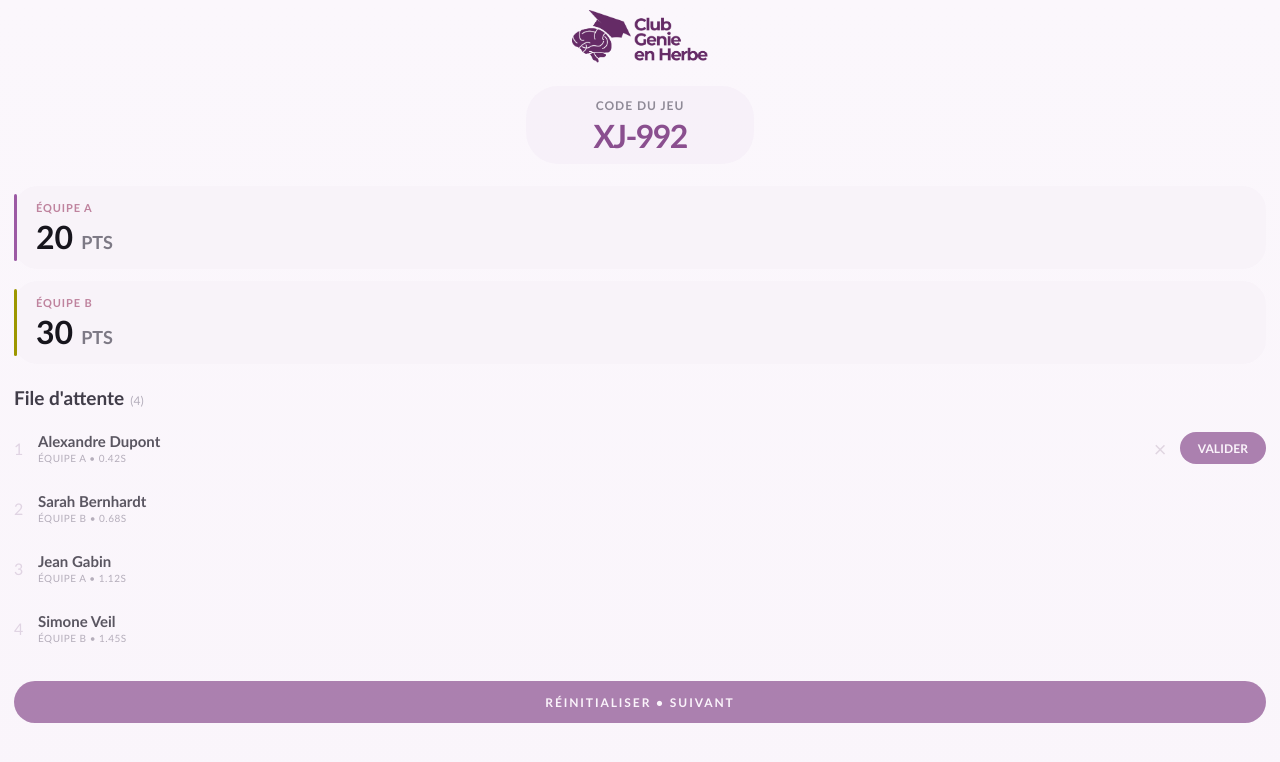
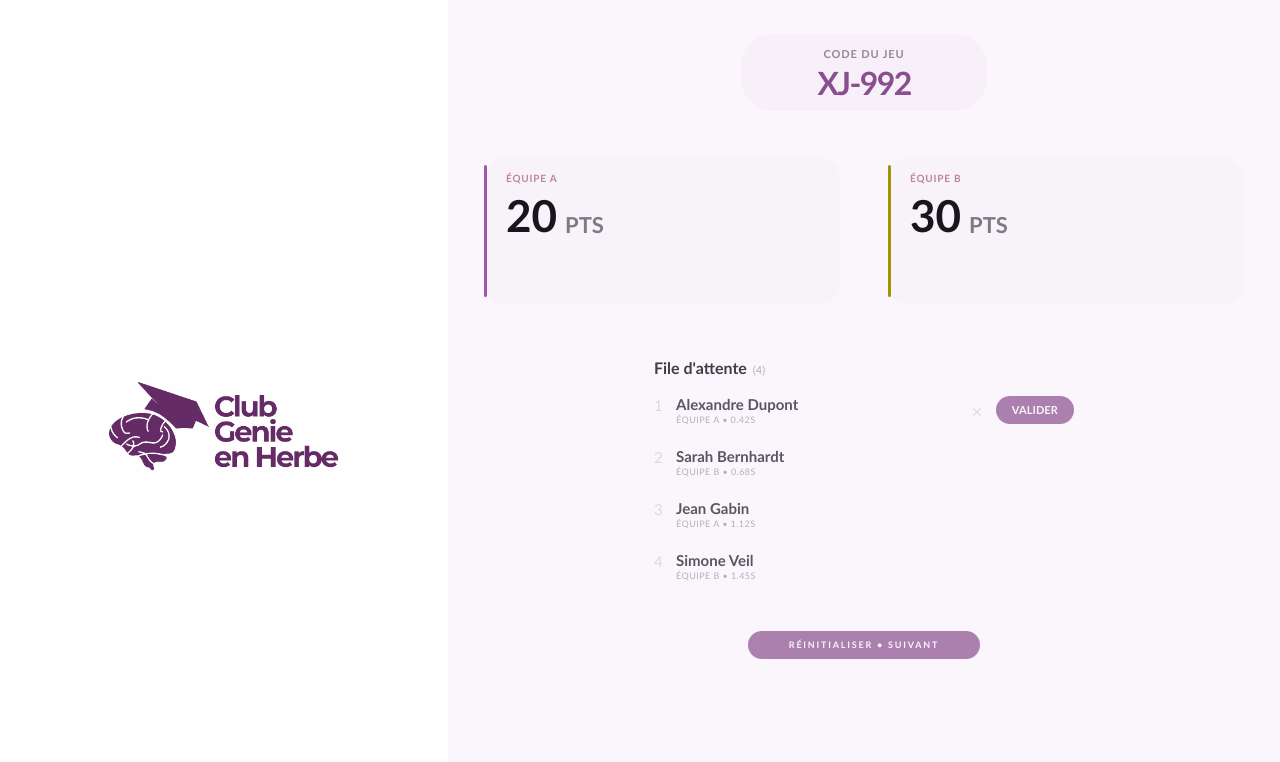
Before and after one commit to Mukendi-Winner/Buzzer, a React (Vite) app in the folder Buzzer_PWA/: page /host-round in a window 1280 px wide. Shown: the top 762 px of the page. Built offline with nearby package versions, Linux system fonts and the light colour scheme; no server answers.

Commit message:
Adapting the UI of the host for desktop

```diff
--- a/Buzzer_PWA/src/pages/host/Configuration.css
+++ b/Buzzer_PWA/src/pages/host/Configuration.css
@@ -17,6 +17,11 @@
   width: 136px;
   height: auto;
   flex: none;
+}
+
+.configuration-content {
+  display: grid;
+  align-content: start;
 }
 
 .configuration-hero {
@@ -115,3 +120,68 @@
   font-size: 13px;
   color: #a54969;
 }
+
+@media (min-width: 1024px) {
+  .configuration-page {
+    padding: 0;
+    display: grid;
+    grid-template-columns: minmax(320px, 35vw) 1fr;
+    background: linear-gradient(90deg, #fffefe 0 35%, #fbf6fc 35% 100%);
+    align-items: center;
+    column-gap: 0;
+  }
+
+  .configuration-brand {
+    min-height: 100svh;
+    margin-bottom: 0;
+    justify-self: center;
+    align-self: center;
+  }
+
+  .configuration-brand__mark {
+    width: clamp(220px, 18vw, 290px);
+  }
+
+  .configuration-content {
+    min-height: 100svh;
+    align-content: center;
+    width: min(100%, 440px);
+    margin: 0 auto;
+  }
+
+  .configuration-hero {
+    margin-bottom: 38px;
+  }
+
+  .configuration-hero h1 {
+    font-size: 28px;
+  }
+
+  .configuration-hero p {
+    font-size: 13px;
+  }
+
+  .configuration-form {
+    gap: 30px;
+  }
+
+  .configuration-field span {
+    font-size: 10px;
+  }
+
+  .configuration-field input {
+    height: 32px;
+    padding: 0 10px;
+    font-size: 16px;
+    background: rgba(255, 255, 255, 0.98);
+  }
+
+  .configuration-submit {
+    width: min(100%, 296px);
+    margin-top: 26px;
+    margin-left: auto;
+    margin-right: auto;
+    height: 56px;
+    font-size: 13px;
+  }
+}
--- a/Buzzer_PWA/src/pages/host/Configuration.jsx
+++ b/Buzzer_PWA/src/pages/host/Configuration.jsx
@@ -50,6 +50,7 @@ function Configuration() {
         <AppLogo className="configuration-brand__mark" />
       </header>
 
+      <div className="configuration-content">
         <section className="configuration-hero" aria-labelledby="configuration-title">
           <h1 id="configuration-title">Configuration</h1>
           <p>Nommez vos deux équipes pour commencer.</p>
@@ -83,6 +84,7 @@ function Configuration() {
           </button>
           {error ? <p className="configuration-error">{error}</p> : null}
         </form>
+      </div>
     </main>
   )
 }
--- a/Buzzer_PWA/src/pages/host/HostRound.css
+++ b/Buzzer_PWA/src/pages/host/HostRound.css
@@ -17,6 +17,11 @@
   width: 136px;
   height: auto;
   flex: none;
+}
+
+.host-round__content {
+  display: grid;
+  align-content: start;
 }
 
 .host-round__code-card {
@@ -251,3 +256,161 @@
   background: #8a4f8f;
   color: #fbf3fb;
 }
+
+@media (min-width: 1024px) {
+  .host-round {
+    padding: 0;
+    display: grid;
+    grid-template-columns: minmax(320px, 35vw) 1fr;
+    background: linear-gradient(90deg, #fffefe 0 35%, #fbf6fc 35% 100%);
+    align-items: center;
+  }
+
+  .host-round__brand {
+    min-height: 100svh;
+    margin-bottom: 0;
+    justify-self: center;
+    align-self: center;
+  }
+
+  .host-round__brand-mark {
+    width: clamp(220px, 18vw, 290px);
+  }
+
+  .host-round__content {
+    min-height: 100svh;
+    width: min(100%, 760px);
+    margin: 0 auto;
+    padding: 34px 34px 28px;
+    align-content: start;
+  }
+
+  .host-round__code-card {
+    width: min(100%, 210px);
+    margin: 0 auto 46px;
+    padding: 14px 18px 12px;
+  }
+
+  .host-round__code-card p {
+    font-size: 11px;
+  }
+
+  .host-round__scoreboard,
+  .host-round__queue,
+  .host-round__footer {
+    padding-inline: 0;
+  }
+
+  .host-round__scoreboard {
+    grid-template-columns: repeat(2, minmax(0, 1fr));
+    gap: 18px 48px;
+    margin-bottom: 54px;
+  }
+
+  .host-round__score-card {
+    min-height: 116px;
+    border-radius: 22px;
+    padding: 16px 18px 16px 22px;
+  }
+
+  .host-round__score-card::before {
+    inset: 8px auto 8px 0;
+    width: 3px;
+  }
+
+  .host-round__team-label {
+    font-size: 10px;
+    margin-bottom: 10px;
+  }
+
+  .host-round__score-value strong {
+    font-size: 44px;
+  }
+
+  .host-round__score-value span {
+    font-size: 22px;
+  }
+
+  .host-round__queue {
+    width: min(100%, 420px);
+    margin: 0 auto;
+  }
+
+  .host-round__queue-header {
+    margin-bottom: 18px;
+  }
+
+  .host-round__queue-header h1 {
+    font-size: 16px;
+  }
+
+  .host-round__queue-header span {
+    font-size: 11px;
+  }
+
+  .host-round__queue-list {
+    gap: 18px;
+  }
+
+  .host-round__queue-item {
+    min-height: 34px;
+    gap: 12px;
+    align-items: start;
+  }
+
+  .host-round__queue-rank {
+    width: 10px;
+    font-size: 15px;
+    line-height: 1.4;
+  }
+
+  .host-round__queue-main strong {
+    font-size: 15px;
+  }
+
+  .host-round__queue-main p {
+    font-size: 9px;
+  }
+
+  .host-round__actions {
+    gap: 12px;
+    margin-top: 1px;
+  }
+
+  .host-round__action--fail {
+    width: 18px;
+    height: 18px;
+    font-size: 18px;
+  }
+
+  .host-round__action--success {
+    height: 28px;
+    padding: 0 16px;
+    font-size: 11px;
+  }
+
+  .host-round__status {
+    font-size: 11px;
+    margin-top: 3px;
+  }
+
+  .host-round__error {
+    margin: 16px auto 0;
+    width: min(100%, 420px);
+    text-align: center;
+  }
+
+  .host-round__footer {
+    width: min(100%, 420px);
+    margin: 46px auto 0;
+  }
+
+  .host-round__footer-button {
+    width: min(100%, 232px);
+    margin: 0 auto;
+    display: block;
+    height: 28px;
+    font-size: 9px;
+    letter-spacing: 0.2em;
+  }
+}
--- a/Buzzer_PWA/src/pages/host/HostRound.jsx
+++ b/Buzzer_PWA/src/pages/host/HostRound.jsx
@@ -112,6 +112,7 @@ function HostRound() {
         <AppLogo className="host-round__brand-mark" />
       </header>
 
+      <div className="host-round__content">
         <section className="host-round__code-card" aria-label="Code du jeu">
           <p>CODE DU JEU</p>
           <strong>{room.gameCode}</strong>
@@ -207,6 +208,7 @@ function HostRound() {
             RÉINITIALISER • SUIVANT
           </button>
         </div>
+      </div>
     </main>
   )
 }
--- a/Buzzer_PWA/src/pages/host/PlayersRoom.css
+++ b/Buzzer_PWA/src/pages/host/PlayersRoom.css
@@ -17,6 +17,11 @@
   width: 136px;
   height: auto;
   flex: none;
+}
+
+.players-room__content {
+  display: grid;
+  align-content: start;
 }
 
 .players-room__code-card {
@@ -125,3 +130,84 @@
   font-size: 13px;
   color: #a54969;
 }
+
+@media (min-width: 1024px) {
+  .players-room {
+    padding: 0;
+    display: grid;
+    grid-template-columns: minmax(320px, 35vw) 1fr;
+    background: linear-gradient(90deg, #fffefe 0 35%, #fbf6fc 35% 100%);
+    align-items: center;
+  }
+
+  .players-room__brand {
+    min-height: 100svh;
+    margin-bottom: 0;
+    justify-self: center;
+    align-self: center;
+  }
+
+  .players-room__brand-mark {
+    width: clamp(220px, 18vw, 290px);
+  }
+
+  .players-room__content {
+    min-height: 100svh;
+    width: min(100%, 760px);
+    margin: 0 auto;
+    padding: 44px 38px 34px;
+    align-content: start;
+  }
+
+  .players-room__code-card {
+    width: min(100%, 206px);
+    margin: 0 auto 68px;
+    padding: 14px 22px 12px;
+  }
+
+  .players-room__code-card p {
+    font-size: 11px;
+  }
+
+  .players-room__code-card strong {
+    font-size: 32px;
+  }
+
+  .players-room__teams {
+    grid-template-columns: repeat(2, minmax(0, 1fr));
+    gap: 36px 62px;
+    align-items: start;
+  }
+
+  .players-room__team h2 {
+    margin: 0 0 18px 4px;
+    font-size: 16px;
+  }
+
+  .players-room__player-list {
+    gap: 16px;
+  }
+
+  .players-room__player-card {
+    min-height: 54px;
+    padding: 8px 14px;
+    gap: 14px;
+  }
+
+  .players-room__player-badge {
+    width: 30px;
+    height: 30px;
+    font-size: 12px;
+  }
+
+  .players-room__player-name {
+    font-size: 14px;
+  }
+
+  .players-room__start-button {
+    width: min(100%, 296px);
+    margin: 92px auto 0;
+    height: 54px;
+    font-size: 13px;
+  }
+}
--- a/Buzzer_PWA/src/pages/host/PlayersRoom.jsx
+++ b/Buzzer_PWA/src/pages/host/PlayersRoom.jsx
@@ -47,6 +47,7 @@ function PlayersRoom() {
         <AppLogo className="players-room__brand-mark" />
       </header>
 
+      <div className="players-room__content">
         <section className="players-room__code-card" aria-label="Code du jeu">
           <p>CODE DU JEU</p>
           <strong>{room.gameCode}</strong>
@@ -82,6 +83,7 @@ function PlayersRoom() {
         >
           LANCER LA PARTIE
         </button>
+      </div>
     </main>
   )
 }
--- a/Buzzer_PWA/src/pages/shared/Mode.css
+++ b/Buzzer_PWA/src/pages/shared/Mode.css
@@ -1,8 +1,7 @@
 .mode-picker {
   min-height: 100svh;
   padding: 24px 20px 28px;
-  background:
-    linear-gradient(180deg, #faf7fb 0%, #f8f3fb 100%);
+  background: linear-gradient(180deg, #faf7fb 0%, #f8f3fb 100%);
   display: flex;
   flex-direction: column;
   gap: 34px;
@@ -10,7 +9,7 @@
 
 .brand {
   display: inline-flex;
-  align-items: flex-start;
+  align-items:center;
   color: #733d78;
   width: fit-content;
 }
@@ -96,3 +95,50 @@
   font-weight: 800;
   letter-spacing: -0.04em;
 }
+
+@media (min-width: 1024px) {
+  .mode-picker {
+    padding: 0;
+    gap: 0;
+    display: grid;
+    grid-template-columns: minmax(320px, 35vw) 1fr;
+    background: linear-gradient(90deg, #fffefe 0 35%, #fbf6fc 35% 100%);
+  }
+
+  .brand {
+    min-height: 100svh;
+    justify-self: center;
+    align-self: center;
+  }
+
+  .brand-mark {
+    width: clamp(220px, 18vw, 290px);
+  }
+
+  .mode-panel {
+    width: min(100%, 760px);
+    margin: 0 auto;
+    background: transparent;
+    padding: 0 40px;
+    min-height: 100svh;
+    align-content: center;
+    justify-content: center;
+    grid-template-columns: repeat(2, minmax(240px, 304px));
+    gap: 34px;
+  }
+
+  .mode-card {
+    min-height: 268px;
+    border-radius: 24px;
+    gap: 20px;
+  }
+
+  .mode-card__icon {
+    width: 66px;
+    height: 66px;
+  }
+
+  .mode-card__label {
+    font-size: 21px;
+  }
+}
--- a/Buzzer_PWA/src/pages/shared/Mode.jsx
+++ b/Buzzer_PWA/src/pages/shared/Mode.jsx
@@ -4,16 +4,16 @@ import AppLogo from '../../components/AppLogo.jsx'
 
 const options = [
   {
+    id: 'host',
+    label: 'HOST',
+    tone: 'accent',
+    icon: <GroupIcon />,
+  },
+  {
     id: 'player',
-    label: 'JOUEUR',
+    label: 'PLAYER',
     tone: 'light',
     icon: <GamepadIcon />,
-  },
-  {
-    id: 'host',
-    label: 'HOTE',
-    tone: 'accent',
-    icon: <GroupIcon />,
   },
 ]
 
```
Lines whose indentation alone changed are shown as unchanged.
